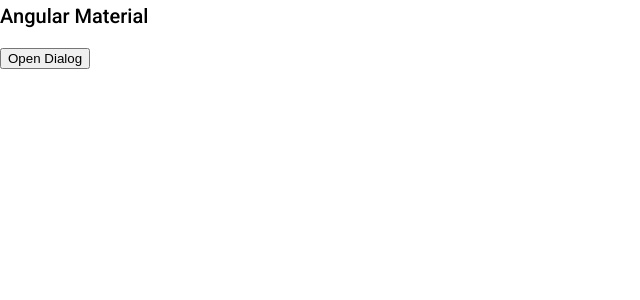
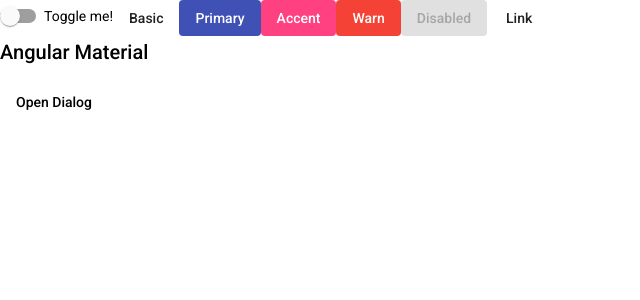
Before and after one commit to DiegoVallejoDev/angular-bootcamp, an Angular app: page / in a window 1280 px wide. Shown: the top 300 px of the page, without its empty margins (0-640 px from the left). Built offline with nearby package versions, Linux system fonts and the light colour scheme.

Commit message:
material fix

```diff
--- a/src/app/app.component.html
+++ b/src/app/app.component.html
@@ -1,8 +1,15 @@
 <style>
-
 </style>
 
 <!-- * * * * * * * * * * * * * * * * * * * * * * * * * * * * * * * -->
+<mat-slide-toggle>Toggle me!</mat-slide-toggle>
+
+<button mat-flat-button>Basic</button>
+<button mat-flat-button color="primary">Primary</button>
+<button mat-flat-button color="accent">Accent</button>
+<button mat-flat-button color="warn">Warn</button>
+<button mat-flat-button disabled>Disabled</button>
+<a mat-flat-button href="https://www.google.com/" target="_blank">Link</a>
 <app-homework8></app-homework8>
 
 <!--router-outlet></router-outlet-->
```
Also changed, not shown: src/app/app.module.ts (+12 -5 lines).
